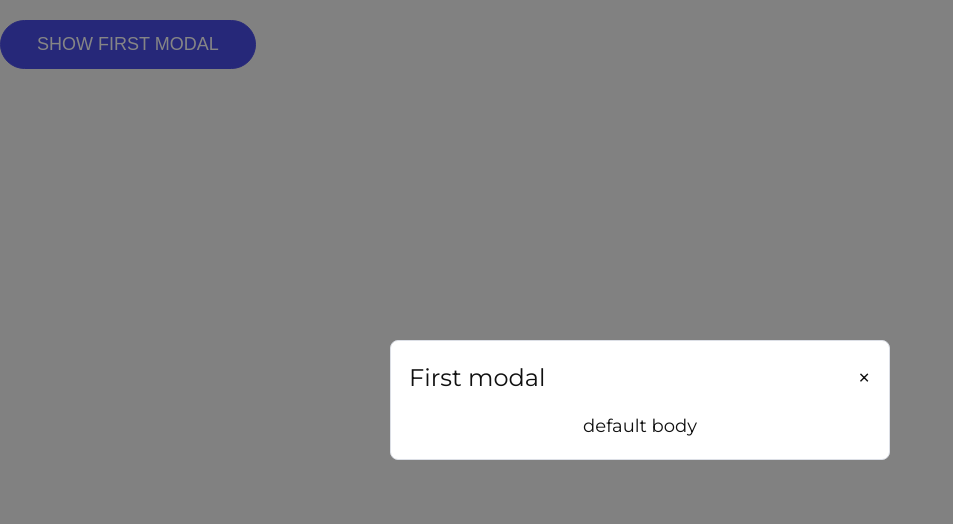
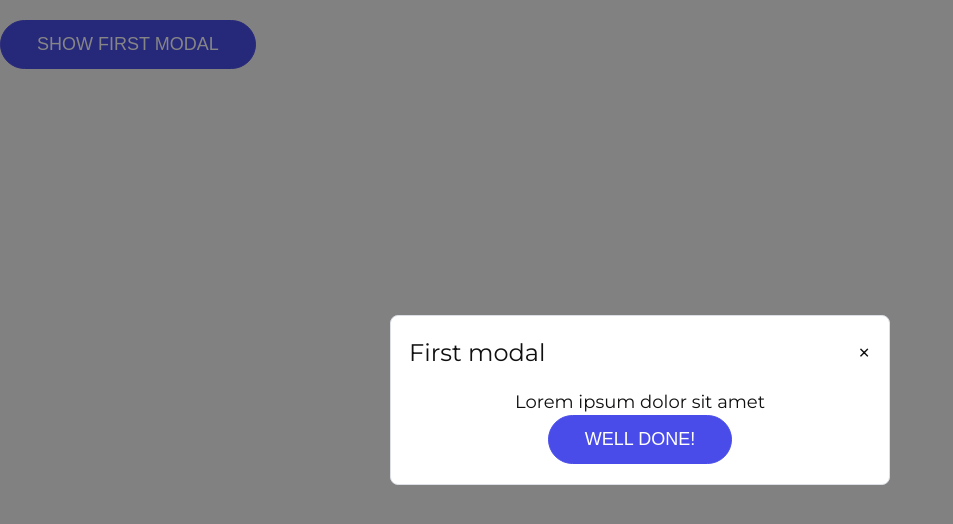
Before and after one commit to madshox/vue-modals, a Vue app: page / in a window 1280 px wide. Both pictures are taken after a click on the button "SHOW FIRST MODAL". Shown: the top 524 px of the page, without its empty margins (0-953 px from the left). Built offline with nearby package versions, Linux system fonts and the light colour scheme.

Commit message:
feat: modal body, close animation

```diff
--- a/src/App.vue
+++ b/src/App.vue
@@ -8,7 +8,21 @@
               Show first modal
             </button>
             <!-- first modal -->
-            <modals title="First modal" v-if="modalFirst"></modals>
+            <modals
+              title="First modal"
+              v-show="modalFirst"
+              @close="modalFirst = !modalFirst"
+            >
+              <div slot="body">
+                <p>Lorem ipsum dolor sit amet</p>
+                <button
+                  class="btn btnPrimary"
+                  @click="modalFirst = !modalFirst"
+                >
+                  Well done!
+                </button>
+              </div>
+            </modals>
           </div>
         </section>
       </div>
```
